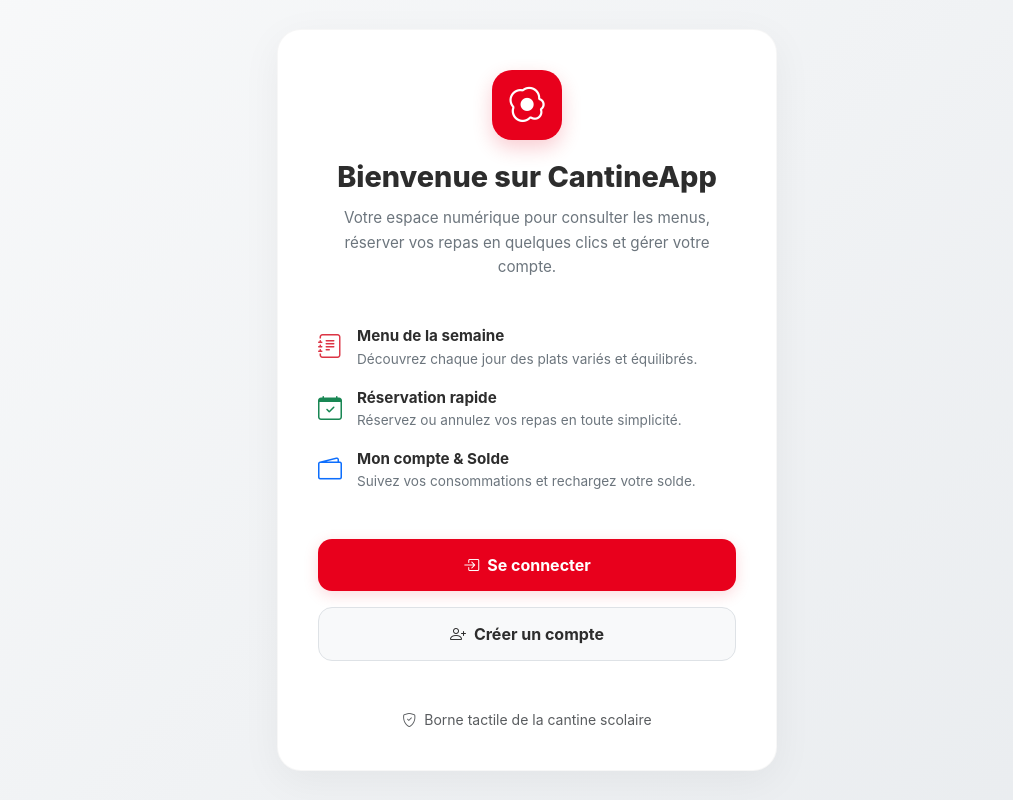
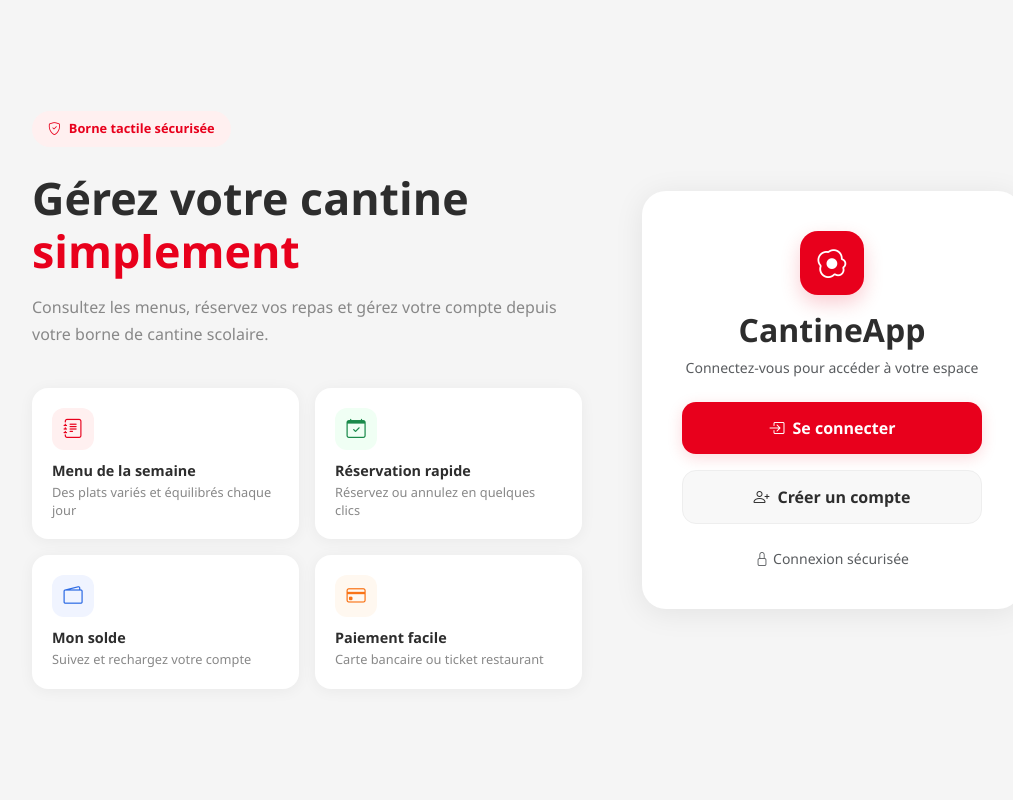
Before and after one commit to mohammedtd/cantine-app, an Angular app: page / in a window 1280 px wide. Shown: the whole page, without its empty margins (113-1126 px from the left). Built offline with nearby package versions, Linux system fonts and the light colour scheme.

Commit message:
MIse à jour de l'interface landing

```diff
--- a/src/app/components/landing/landing.css
+++ b/src/app/components/landing/landing.css
@@ -3,83 +3,111 @@
   display: flex;
   align-items: center;
   justify-content: center;
-  background: linear-gradient(135deg, #f8f9fa 0%, #e9ecef 100%);
+  gap: 60px;
+  padding: 40px;
+  background-color: #f5f5f5;
+  font-family: 'Segoe UI', sans-serif;
+}
+
+/* Left */
+.landing-left {
+  flex: 1;
+  max-width: 550px;
+}
+
+.landing-badge {
+  display: inline-flex;
+  align-items: center;
+  background: #fff0f0;
+  color: #E8001C;
+  font-size: 0.8rem;
+  font-weight: 700;
+  padding: 8px 16px;
+  border-radius: 50px;
+  margin-bottom: 24px;
+}
+
+.landing-title {
+  font-size: 2.8rem;
+  font-weight: 800;
+  color: #2d2d2d;
+  line-height: 1.2;
+  margin-bottom: 16px;
+}
+
+.landing-title-accent {
+  color: #E8001C;
+}
+
+.landing-subtitle {
+  color: #888;
+  font-size: 1rem;
+  line-height: 1.7;
+  margin-bottom: 40px;
+}
+
+.features-grid {
+  display: grid;
+  grid-template-columns: 1fr 1fr;
+  gap: 16px;
+}
+
+.feature-card {
+  background: white;
+  border-radius: 16px;
   padding: 20px;
-  font-family: 'Inter', system-ui, -apple-system, sans-serif;
+  box-shadow: 0 2px 15px rgba(0,0,0,0.05);
+}
+
+.feature-icon {
+  width: 42px;
+  height: 42px;
+  border-radius: 12px;
+  display: flex;
+  align-items: center;
+  justify-content: center;
+  font-size: 1.2rem;
+  margin-bottom: 12px;
+}
+
+.feature-card h6 {
+  font-weight: 700;
+  color: #2d2d2d;
+  margin-bottom: 4px;
+  font-size: 0.9rem;
+}
+
+.feature-card p {
+  color: #888;
+  font-size: 0.8rem;
+  margin: 0;
+  line-height: 1.4;
+}
+
+/* Right */
+.landing-right {
+  width: 380px;
 }
 
 .landing-card {
   background: white;
+  border-radius: 24px;
   padding: 40px;
-  border-radius: 24px;
-  box-shadow: 0 10px 40px rgba(0, 0, 0, 0.05);
-  max-width: 500px;
-  width: 100%;
-  border: 1px solid rgba(0, 0, 0, 0.03);
-}
-
-.landing-logo-wrapper {
-  display: flex;
-  justify-content: center;
-  margin-bottom: 20px;
+  box-shadow: 0 4px 30px rgba(0,0,0,0.08);
 }
 
 .landing-logo {
-  width: 70px;
-  height: 70px;
+  width: 64px;
+  height: 64px;
   background: #E8001C;
   color: white;
-  border-radius: 20px;
+  border-radius: 18px;
   display: flex;
   align-items: center;
   justify-content: center;
-  font-size: 2.2rem;
-  box-shadow: 0 8px 20px rgba(232, 0, 28, 0.2);
-}
-
-.landing-title {
-  color: #2d2d2d;
   font-size: 1.8rem;
-  font-weight: 800;
-  margin-bottom: 12px;
-}
-
-.landing-subtitle {
-  color: #6c757d;
-  font-size: 0.95rem;
-  line-height: 1.6;
-}
-
-.features-list {
-  display: flex;
-  flex-direction: column;
-  gap: 20px;
-}
-
-.feature-item {
-  display: flex;
-  gap: 15px;
-  align-items: flex-start;
-  text-align: left;
-}
-
-.feature-item i {
-  font-size: 1.5rem;
-  padding-top: 2px;
-}
-
-.feature-item h6 {
-  margin: 0 0 4px 0;
-  font-weight: 700;
-  color: #2d2d2d;
-  font-size: 0.95rem;
-}
-
-.feature-item p {
-  margin: 0;
-  color: #6c757d;
-  font-size: 0.85rem;
-  line-height: 1.4;
+  margin: 0 auto;
+  box-shadow: 0 8px 20px rgba(232,0,28,0.2);
 }
 
 .btn-primary-landing {
@@ -91,30 +119,47 @@
   font-weight: 700;
   font-size: 1rem;
   cursor: pointer;
-  transition: all 0.2s ease;
-  box-shadow: 0 4px 15px rgba(232, 0, 28, 0.15);
+  width: 100%;
+  transition: all 0.2s;
+  box-shadow: 0 4px 15px rgba(232,0,28,0.15);
 }
 
 .btn-primary-landing:hover {
   background: #c30016;
   transform: translateY(-2px);
-  box-shadow: 0 6px 20px rgba(232, 0, 28, 0.2);
 }
 
 .btn-secondary-landing {
-  background: #f8f9fa;
+  background: #f8f8f8;
   color: #2d2d2d;
-  border: 1px solid #dee2e6;
+  border: 1px solid #eee;
   padding: 14px;
   border-radius: 14px;
   font-weight: 700;
   font-size: 1rem;
   cursor: pointer;
-  transition: all 0.2s ease;
+  width: 100%;
+  transition: all 0.2s;
 }
 
 .btn-secondary-landing:hover {
-  background: #e9ecef;
-  border-color: #ced4da;
+  background: #f0f0f0;
   transform: translateY(-2px);
 }
+
+/* Responsive */
+@media (max-width: 768px) {
+  .landing-container {
+    flex-direction: column;
+    padding: 20px;
+    gap: 30px;
+  }
+
+  .landing-right {
+    width: 100%;
+  }
+
+  .landing-title {
+    font-size: 2rem;
+  }
+}
--- a/src/app/components/landing/landing.html
+++ b/src/app/components/landing/landing.html
@@ -1,56 +1,82 @@
 <div class="landing-container">
-  <div class="landing-card">
-    <!-- Logo & Title -->
-    <div class="text-center mb-5">
-      <div class="landing-logo-wrapper">
-        <div class="landing-logo">
-          <i class="bi bi-egg-fried"></i>
+
+  <!-- Left side -->
+  <div class="landing-left">
+    <div class="landing-badge">
+      <i class="bi bi-shield-check me-2"></i>Borne tactile sécurisée
     </div>
+    <h1 class="landing-title">
+      Gérez votre cantine <span class="landing-title-accent">simplement</span>
+    </h1>
+    <p class="landing-subtitle">
+      Consultez les menus, réservez vos repas et gérez votre compte depuis votre borne de cantine scolaire.
+    </p>
+
+    <div class="features-grid">
+      <div class="feature-card">
+        <div class="feature-icon" style="background:#fff0f0;">
+          <i class="bi bi-journal-text" style="color:#E8001C;"></i>
         </div>
-      <h1 class="landing-title">Bienvenue sur CantineApp</h1>
-      <p class="landing-subtitle">
-        Votre espace numérique pour consulter les menus, réserver vos repas en quelques clics et gérer votre compte.
-      </p>
+        <h6>Menu de la semaine</h6>
+        <p>Des plats variés et équilibrés chaque jour</p>
       </div>
-
-    <!-- Features Overview -->
-    <div class="features-list mb-5">
-      <div class="feature-item">
-        <i class="bi bi-journal-text text-danger"></i>
-        <div>
-          <h6>Menu de la semaine</h6>
-          <p>Découvrez chaque jour des plats variés et équilibrés.</p>
+      <div class="feature-card">
+        <div class="feature-icon" style="background:#f0fff4;">
+          <i class="bi bi-calendar-check" style="color:#1a8a4a;"></i>
         </div>
+        <h6>Réservation rapide</h6>
+        <p>Réservez ou annulez en quelques clics</p>
       </div>
-      <div class="feature-item">
-        <i class="bi bi-calendar-check text-success"></i>
-        <div>
-          <h6>Réservation rapide</h6>
-          <p>Réservez ou annulez vos repas en toute simplicité.</p>
+      <div class="feature-card">
+        <div class="feature-icon" style="background:#f0f4ff;">
+          <i class="bi bi-wallet2" style="color:#2d6be4;"></i>
         </div>
+        <h6>Mon solde</h6>
+        <p>Suivez et rechargez votre compte</p>
       </div>
-      <div class="feature-item">
-        <i class="bi bi-wallet2 text-primary"></i>
-        <div>
-          <h6>Mon compte & Solde</h6>
-          <p>Suivez vos consommations et rechargez votre solde.</p>
+      <div class="feature-card">
+        <div class="feature-icon" style="background:#fff8f0;">
+          <i class="bi bi-credit-card" style="color:#f97316;"></i>
+        </div>
+        <h6>Paiement facile</h6>
+        <p>Carte bancaire ou ticket restaurant</p>
       </div>
     </div>
   </div>
 
-    <!-- Actions Buttons -->
+  <!-- Right side -->
+  <div class="landing-right">
+    <div class="landing-card">
+
+      <!-- Logo -->
+      <div class="text-center mb-4">
+        <div class="landing-logo">
+          <i class="bi bi-egg-fried"></i>
+        </div>
+        <h2 class="fw-bold mt-3" style="color:#2d2d2d;">CantineApp</h2>
+        <p class="text-muted small">Connectez-vous pour accéder à votre espace</p>
+      </div>
+
+      <!-- Boutons -->
       <div class="d-flex flex-column gap-3">
-      <button class="btn-primary-landing" [routerLink]="['/login']" [queryParams]="{ mode: 'connexion' }">
+        <button class="btn-primary-landing"
+                [routerLink]="['/login']"
+                [queryParams]="{ mode: 'connexion' }">
           <i class="bi bi-box-arrow-in-right me-2"></i>Se connecter
         </button>
-      <button class="btn-secondary-landing" [routerLink]="['/login']" [queryParams]="{ mode: 'inscription' }">
+        <button class="btn-secondary-landing"
+                [routerLink]="['/login']"
+                [queryParams]="{ mode: 'inscription' }">
           <i class="bi bi-person-plus me-2"></i>Créer un compte
         </button>
       </div>
 
       <!-- Footer -->
-    <div class="text-center mt-5 text-muted small">
-      <i class="bi bi-shield-check me-1"></i> Borne tactile de la cantine scolaire
+      <div class="text-center mt-4 text-muted small">
+        <i class="bi bi-lock me-1"></i>Connexion sécurisée
+      </div>
+
     </div>
   </div>
+
 </div>
```
Lines whose indentation alone changed are shown as unchanged.
